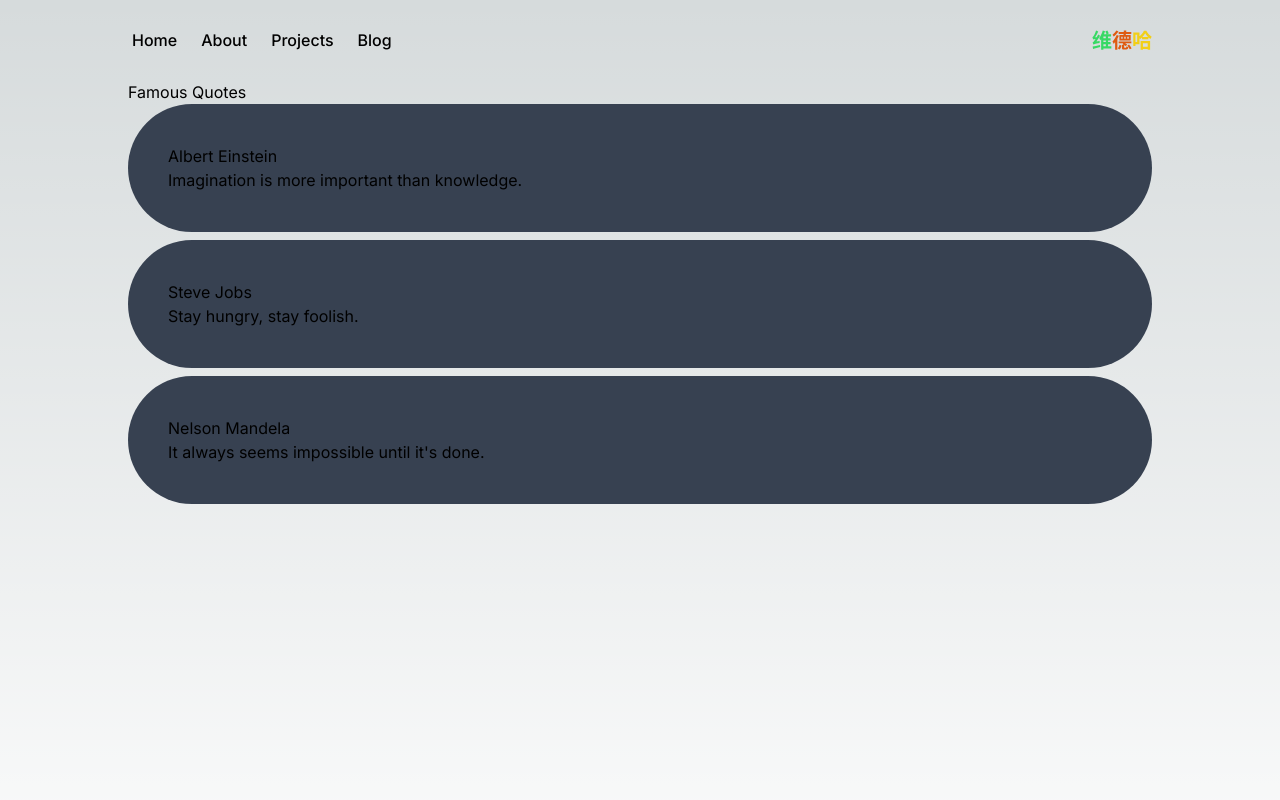
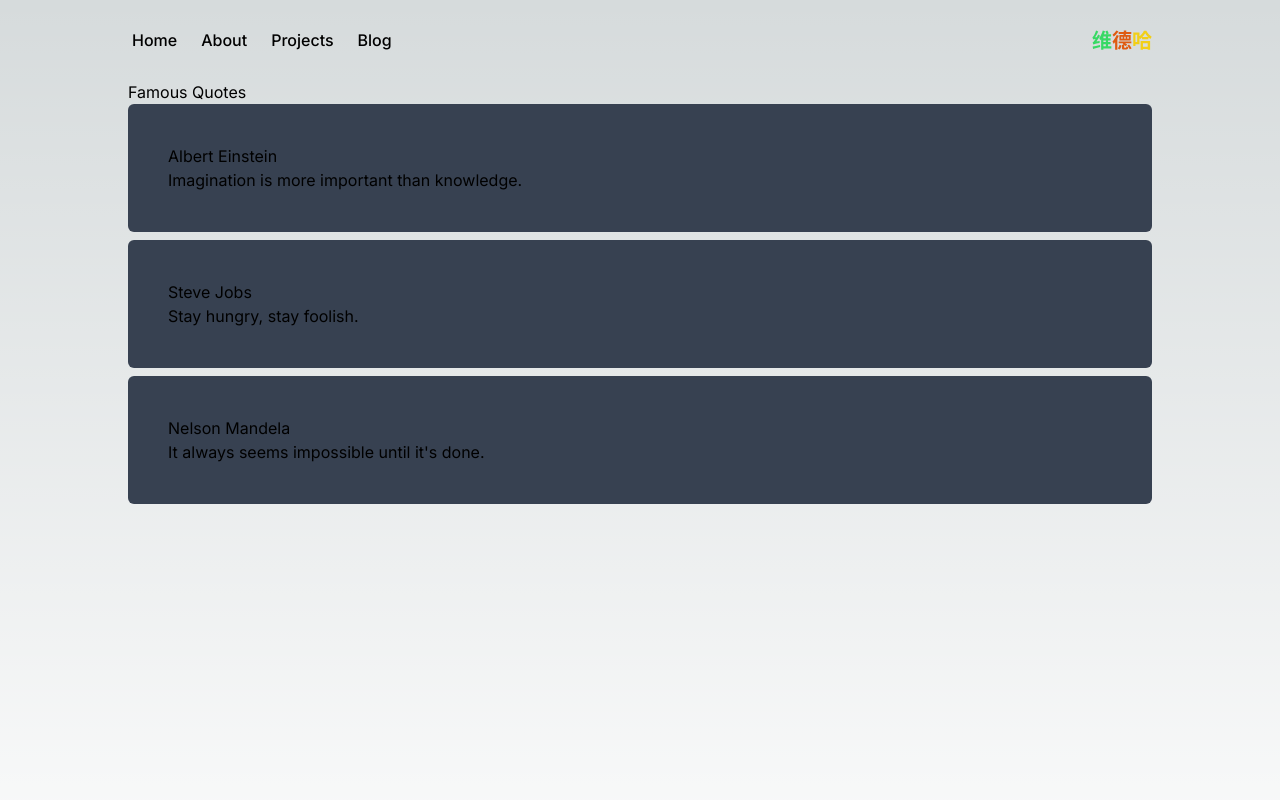
Before and after one commit to Wediah/my-portfolio, a Next.js app: page /quotes in a window 1280 px wide. Shown: the top 800 px of the page. Built offline with nearby package versions, Linux system fonts and the light colour scheme.

Commit message:
Update styling for quote cards

```diff
--- a/app/quotes/page.js
+++ b/app/quotes/page.js
@@ -21,7 +21,7 @@ const QuotePage = () => {
       <h1>Famous Quotes</h1>
       <div className='flex flex-col gap-2'>
         {quotes.map((quote, index) => (
-            <div className='flex flex-col bg-gray-700 rounded-full p-10' key={index}>
+            <div className='flex flex-col bg-gray-700 rounded-md p-10' key={index}>
             <h3>{quote.author}</h3>
             <p>{quote.quote}</p>
             </div>
```
